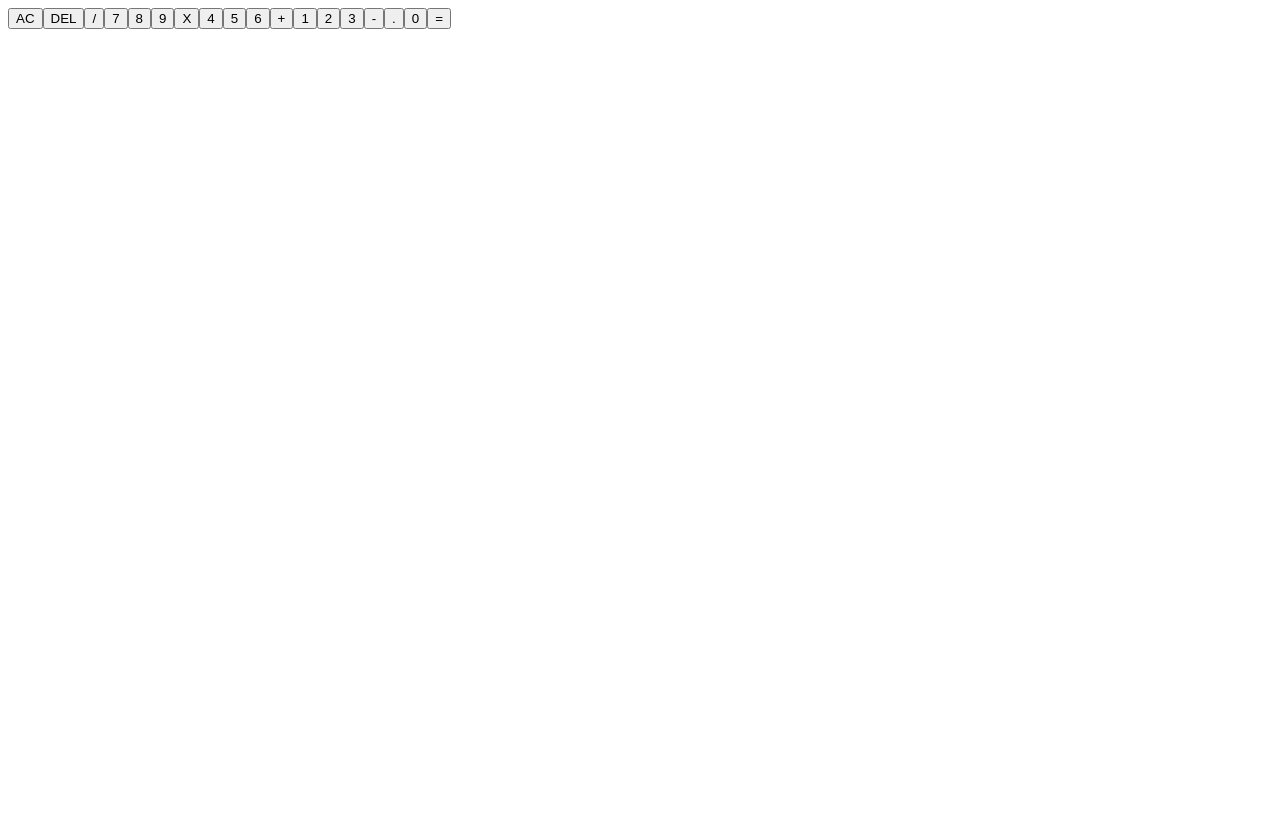
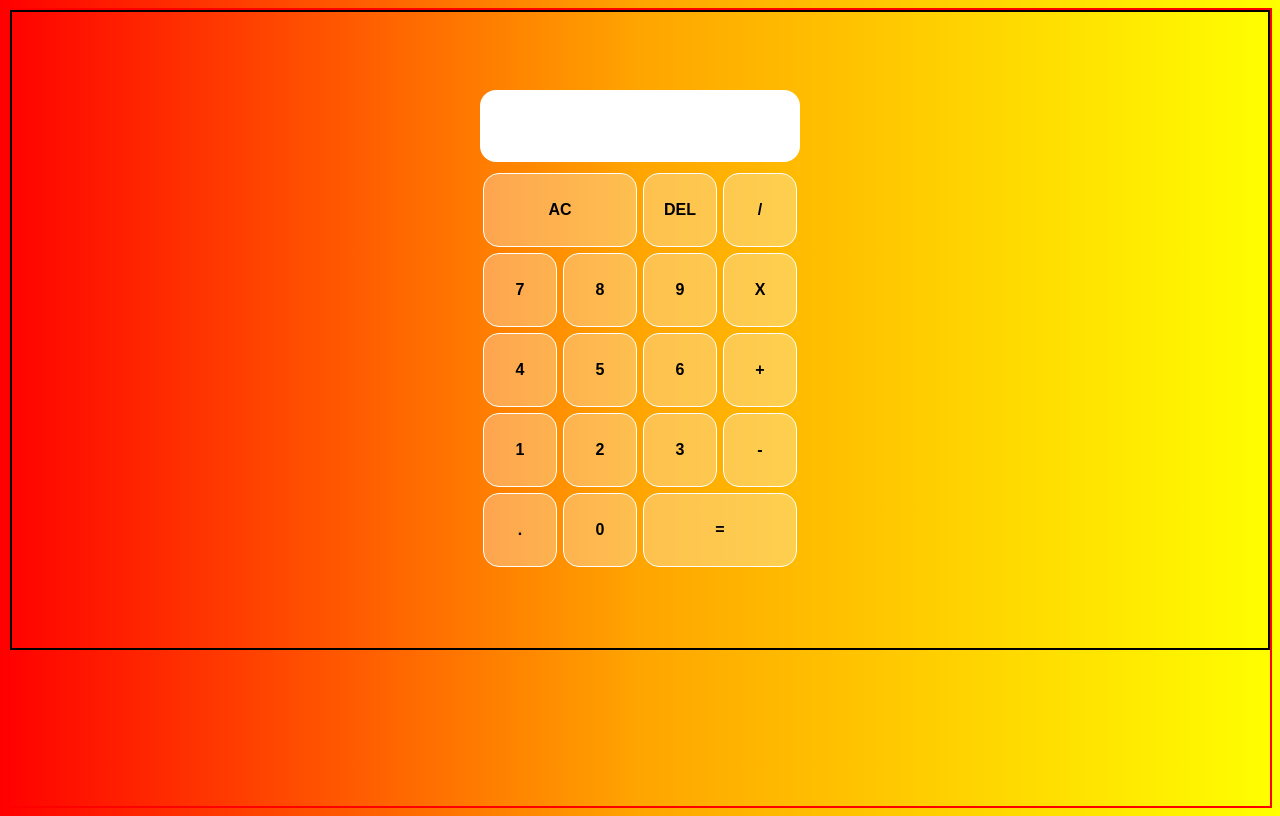
Before and after one commit to Hipns1/calculator, a React (Create React App) app: page / in a window 1280 px wide. Built offline with nearby package versions, Linux system fonts and the light colour scheme.

Commit message:
Agregando estilos CSS

```diff
--- a/src/App.css
+++ b/src/App.css
@@ -1,3 +1,62 @@
 *, *::before, *::after{
     box-sizing: border-box;
 }
+
+body{
+    background: linear-gradient(to right, red, orange, yellow);
+}
+
+.App{
+    border: 2px solid red;
+    height: 100vh;
+    width: 100%;
+}
+
+.calculator-grid{
+    border: 2px solid black;
+    display: grid;
+    justify-content: center;
+    align-content: center;
+    min-height: 80vh;
+    grid-template-columns: repeat(4, 80px);
+    grid-template-rows: minmax(80px, auto) repeat(5, 80px);
+}
+
+.calculator-grid > button{
+    border-radius: 1rem;
+    cursor:pointer;
+    font-size: 1rem;
+    font-weight: bold;
+    color: black;
+    border: 1px solid white;
+    outline: none;
+    background-color: #fafafa50;
+    margin: 3px;
+}
+.calculator-grid > button:hover{
+    background-color: #fafafa99;
+}
+.span-two{
+    grid-column: span 2;
+}
+.output{
+    border-radius: 1rem;
+    grid-column: 1/-1;
+    margin-bottom: .5rem;
+    background-color: white;
+    display: flex;
+    padding: 10px;
+    align-items: flex-end;
+    justify-content: space-around;
+    flex-direction: column;
+    word-wrap: break-word;
+    word-break: break-all;
+}
+.output .previous-operand{
+    color: black;
+    font-size: 1.5rem;
+}
+.output .current-operand{
+    color: red;
+    font-size: 2.5rem;
+}
--- a/src/App.jsx
+++ b/src/App.jsx
@@ -10,7 +10,7 @@
           <div className="current-operand"></div>
         </div>
 
-        <button className="spand-two">AC</button>
+        <button className="span-two">AC</button>
         <button>DEL</button>
         <button>/</button>
         <button>7</button>
@@ -27,7 +27,7 @@
         <button>-</button>
         <button>.</button>
         <button>0</button>
-        <button className="spand-two">=</button>
+        <button className="span-two">=</button>
 
       </div>
     </div>
```
